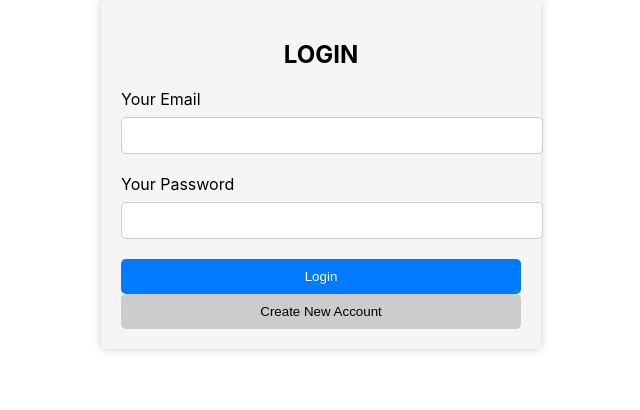
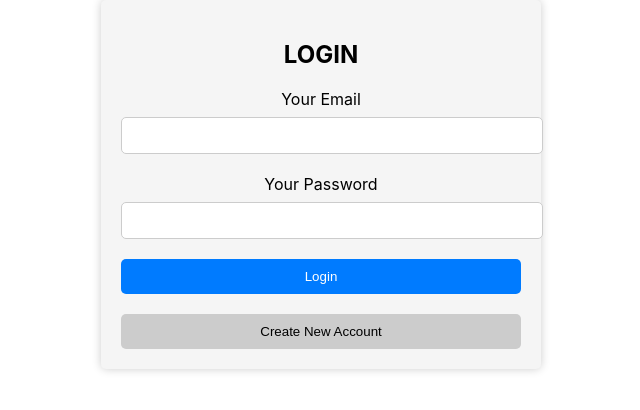
Before and after one commit to bubun123-git/authentication_project, a React (Create React App) app: page / in a window 1280 px wide. Shown: the top 410 px of the page, without its empty margins (319-959 px from the left). Built offline with nearby package versions, Linux system fonts and the light colour scheme.

Commit message:
a minute change

```diff
--- a/src/App.js
+++ b/src/App.js
@@ -3,7 +3,7 @@
 
 function App() {
   return (
-    <div>
+    <div className='App'>
       <AuthForm />
     </div>
   );
--- a/src/Component/Auth/AuthForm.js
+++ b/src/Component/Auth/AuthForm.js
@@ -54,7 +54,7 @@
                     <input type='password' id="password" required ref={passwordInputRef} />
                 </div>
                 <div>
-                    <button className="auth-button">{isLogin ? 'Login' : "Create Account"}</button>
+                    <button className="auth-button">{isLogin ? 'Login' : "Create Account"}</button><br/><br/>
                     <button type="button" onClick={switchAuthModeHandler} className="toggle-button">
                         {isLogin ? 'Create New Account' : 'Login with Existing Account'}
                     </button>
```
